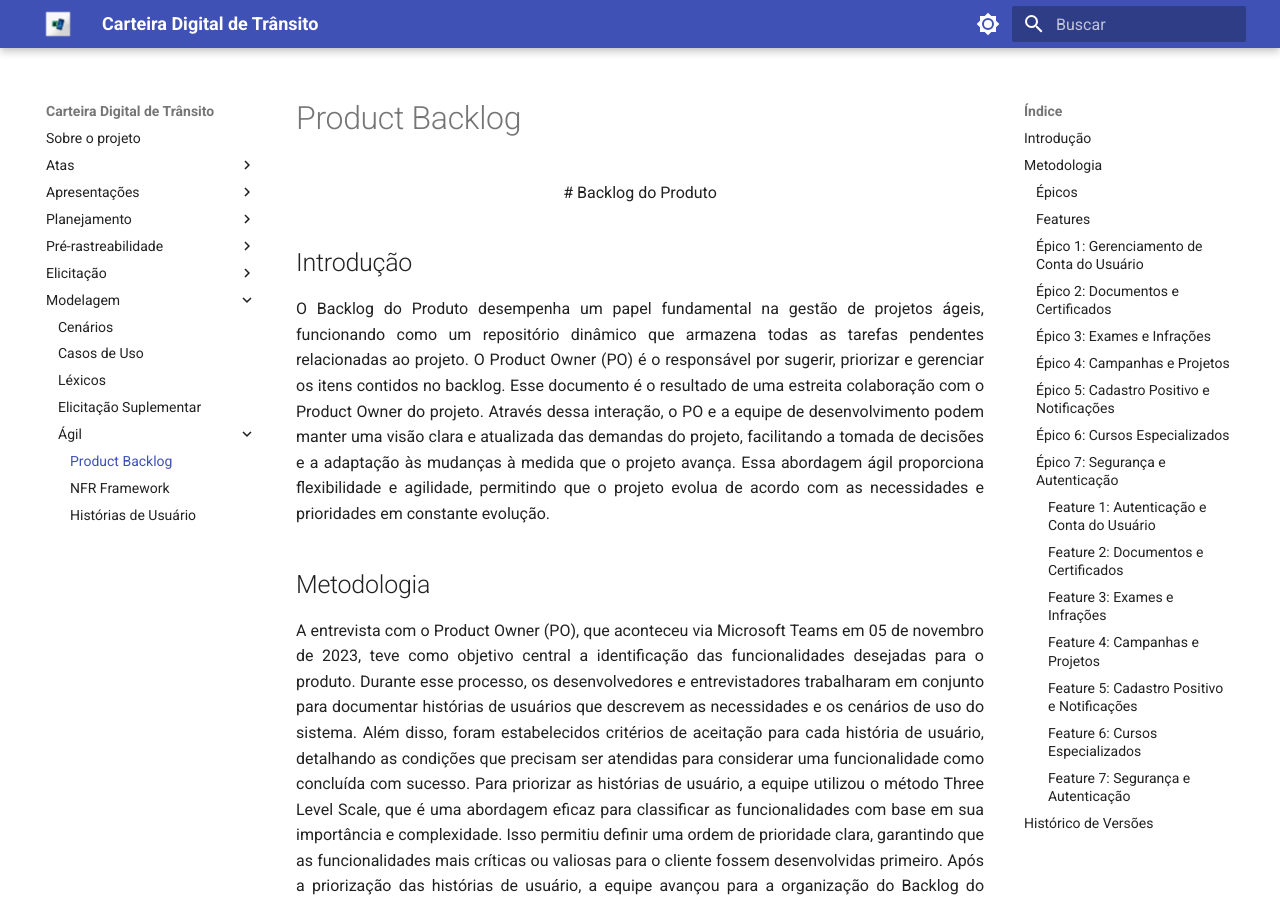
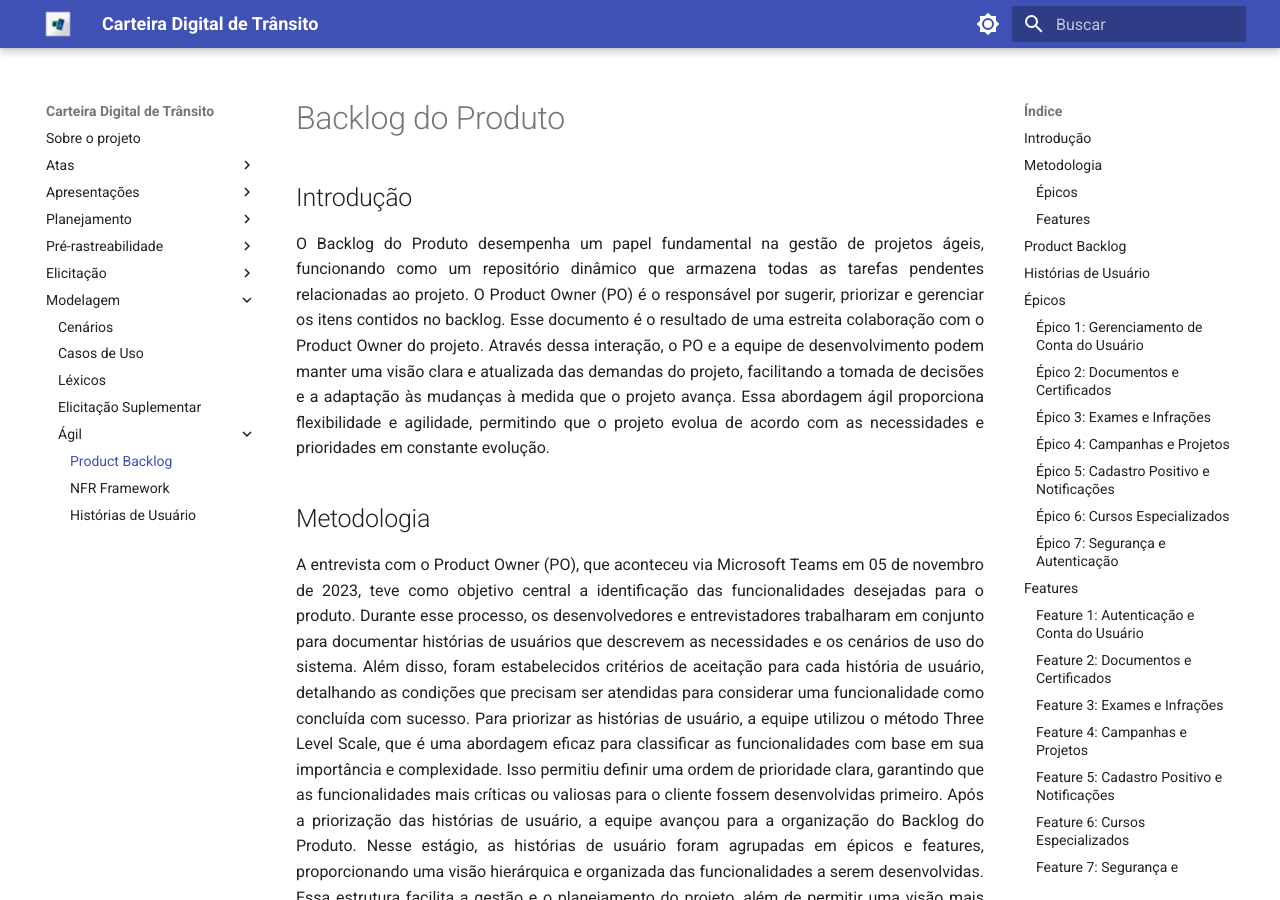
Before and after one commit to Requisitos-de-Software/2023.2-Carteira_Digital_de_Transito, an MkDocs documentation site: the page built from docs/modelagem/agil/backlog.md, in a window 1280 px wide and 900 px high. Built offline with MkDocs 1.6.1 and Material for MkDocs 9.7.7, drawn with Linux system fonts in a browser that asks for light colours; some of the changed text lies outside the part shown.

Commit message:
Update backlog.md

```diff
--- a/docs/modelagem/agil/backlog.md
+++ b/docs/modelagem/agil/backlog.md
@@ -1,8 +1,5 @@
-<center>
 
 # Backlog do Produto
-
-</center>
 
 ## Introdução
 
@@ -61,11 +58,7 @@ Essa abordagem metódica e colaborativa na construção e organização do Backl
 
 <br>
 
-<center>
-
 ## Product Backlog
-
-</center>
 
 A seguir, apresentamos tabelas de 1 a 3 do o backlog do produto elaborado em colaboração com o PO, detalhando cada história de usuário e sua priorização.
 
@@ -139,21 +132,13 @@ Fonte: [Altino Arthur](https://github.com/arthurrochamoreira)
 
 <br>
 
-<center>
-
 ## Histórias de Usuário
-
-</center>
 
 <p align="justify">
 As tabelas de 4 a 10 especificam ainda mais as _features_ e serão detalhadas melhor na seção de [Histórias de Usuário](../agil/historiasUsuario.md). Se apresentam como descrições concisas e de alto nível de uma funcionalidade desejada em termos do cliente. Usualmente seguem a forma "Eu, como \_\_\_, desejo \_\_\_ para ___."
 </p>
 
-<center>
-
 ## Épicos
-
-</center>
 
 <p align="justify">
 Para tornar o conteúdo mais concreto e menos abstrato, introduzimos os épicos. Os épicos são histórias de usuário de alto nível que representam funcionalidades ou requisitos significativos do produto. Eles englobam aspectos amplos e estratégicos do projeto, geralmente não sendo passíveis de implementação em um único ciclo de desenvolvimento. A função dos épicos é agrupar e organizar histórias de usuário relacionadas a objetivos maiores ou a áreas funcionais do produto. A seguir, apresentamos a especificação dos épicos para facilitar a compreensão do backlog.
@@ -287,11 +272,7 @@ Tabela 10: Segurança e Autenticação
 
 <br>
 
-<center>
-
 ## Features
-
-</center>
 
 <p align="justify">
 Esta seção oferece uma visão mais detalhada das funcionalidades que compõem o Backlog do Produto. Cada feature representa uma descrição simplificada das capacidades do produto, projetadas para atender às necessidades e objetivos dos usuários. Essas funcionalidades são apresentadas em um nível de abstração mais alto do que as histórias de usuário.
@@ -359,11 +340,7 @@ Para criar essas features, partimos dos épicos, que, por sua vez, são históri
 
 <br>
 
-<center>
-
 ## Bibliografia
-
-</center>
 
 <p align="justify">
 
```
